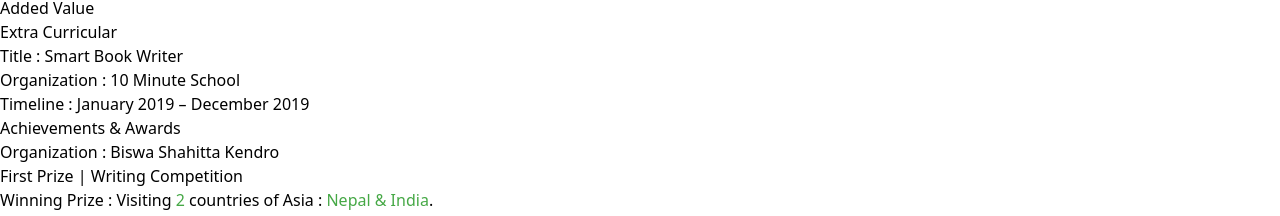
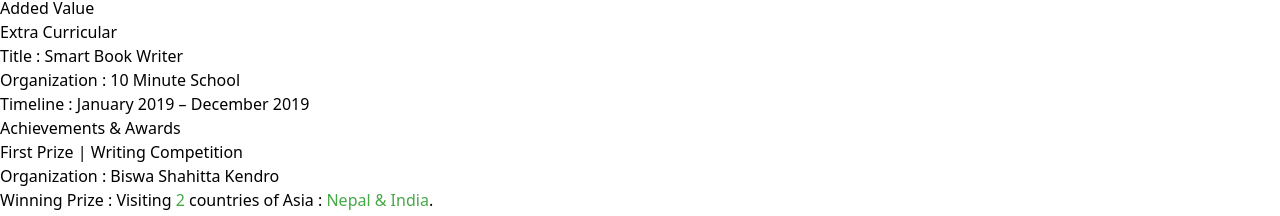
Before and after one commit to JannatulAfrozFaria/port-folio-jannatul-afroz-faria, a React (Vite) app: page /cv in a window 1280 px wide. Shown: the part 5856-6072 px from the top of the page. Built offline with nearby package versions, Linux system fonts and the light colour scheme.

Commit message:
text-alignment updated

```diff
--- a/src/Pages/CV.jsx
+++ b/src/Pages/CV.jsx
@@ -48,8 +48,8 @@ const CV = () => {
                 </div>
                 <div className="shadow-lg shadow-yellow-600 card-body card-bordered rounded-3xl">
                     <p className="text-yellow-600 card-title ">Achievements & Awards</p>
+                    <p> <span className="text-yellow-600 font-medium" >First Prize | </span> Writing Competition</p>
                     <p><span className="text-yellow-600 font-medium" >Organization : </span>Biswa Shahitta Kendro</p>
-                    <p> <span className="text-yellow-600 font-medium" >First Prize | </span> Writing Competition</p>
                     <p> <span className="text-yellow-600 font-medium" >Winning Prize : </span>Visiting <span className="green-text">2</span> countries of Asia : <span className="green-text">Nepal & India</span>.</p>
                     <p> <span className="text-yellow-600 font-medium" >Timeline : </span> June, 2011</p>
                 </div>
```
